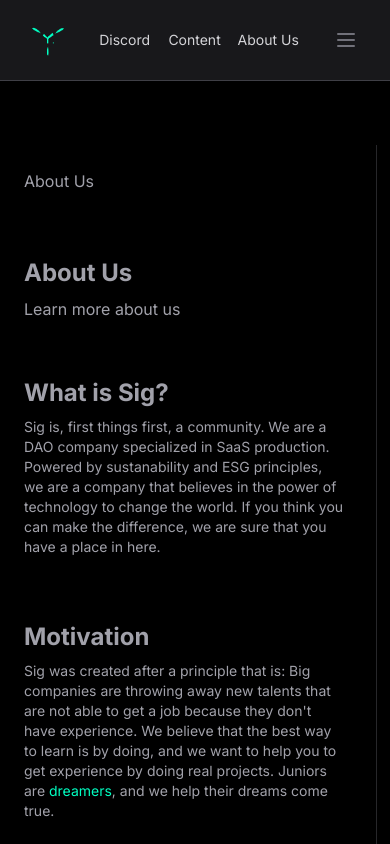
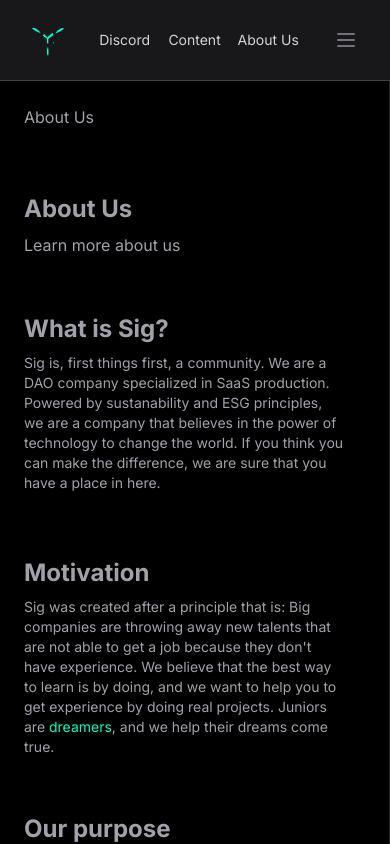
Before and after one commit to igorfelipeduca/sig-bounties, a Next.js app: page /about-us in a window 390 px wide. Shown: the top 844 px of the page. Built offline with nearby package versions, Linux system fonts and the light colour scheme.

Commit message:
fix(layout): mobile content overflow

```diff
--- a/src/app/(pages)/layout.tsx
+++ b/src/app/(pages)/layout.tsx
@@ -9,13 +9,9 @@
   return (
     <>
       <div className="sm:hidden block">
-        <div className="sticky top-0 z-10">
-          <BountiesHeader />
-        </div>
+        <BountiesHeader />
 
-        <div className="flex justify-between align-top overflow-y-scroll mt-16 h-screen">
-          {children}
-        </div>
+        {children}
       </div>
 
       <div className="hidden sm:block">
```
